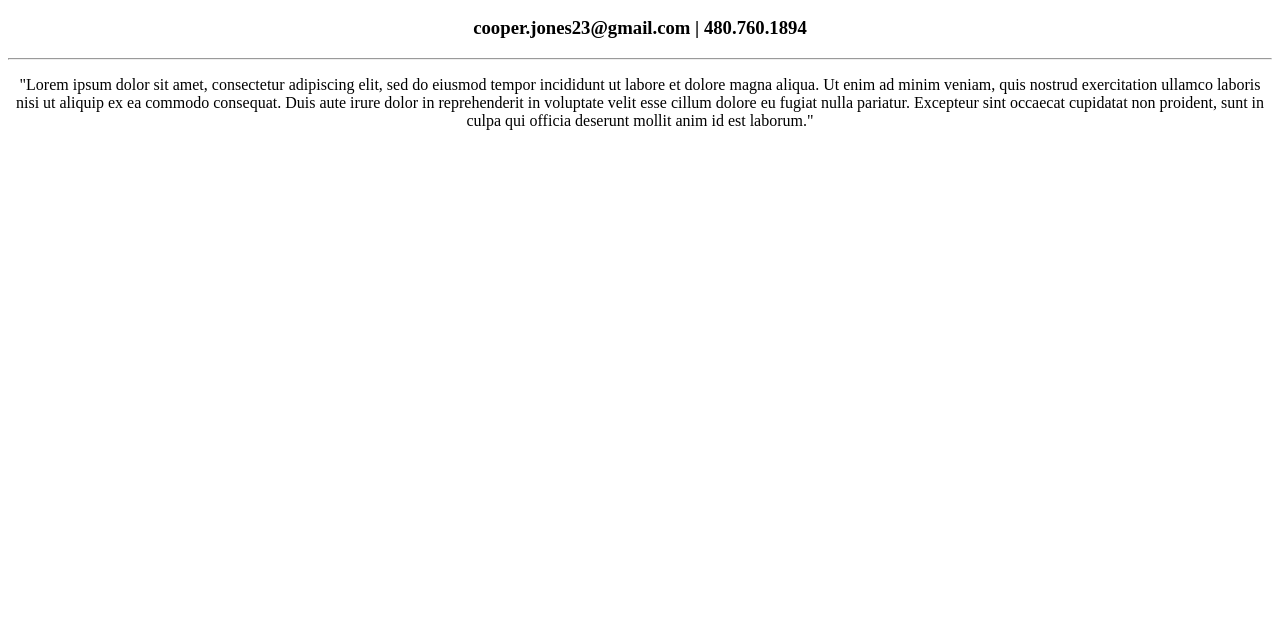
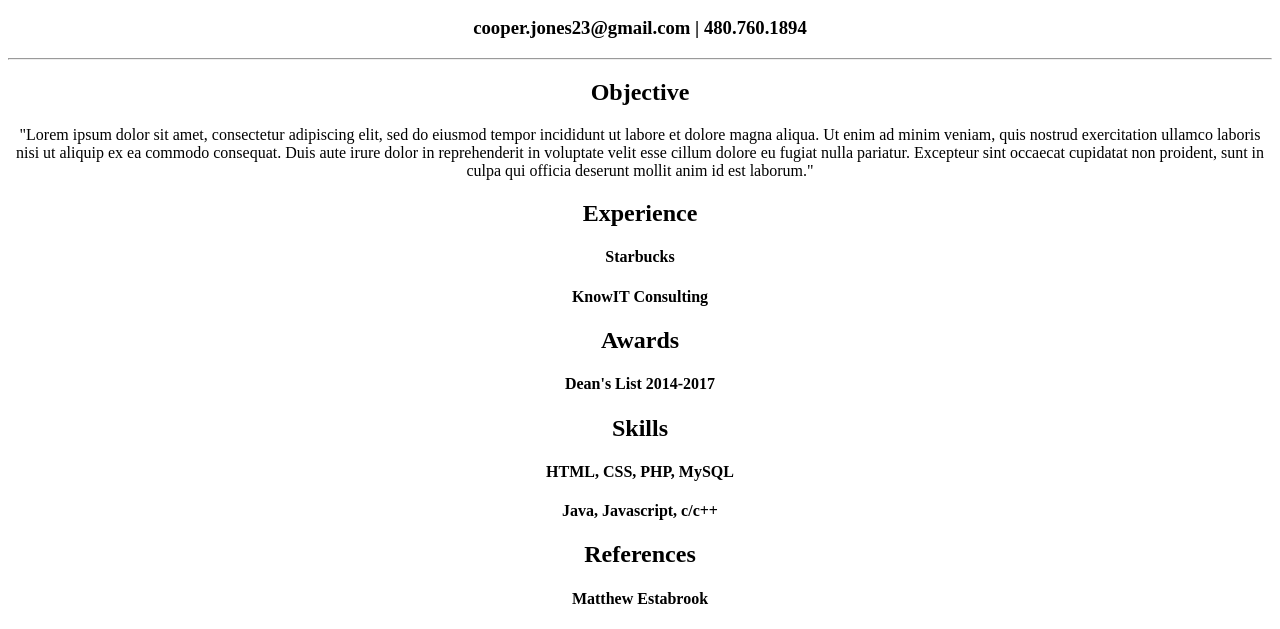
Before and after one commit to cooperjones23/firstRepository, a plain HTML site: page firstHTML/index.html in a window 1280 px wide. Shown: the part 318-947 px from the top of the page. Before the commit the page ends 800 px from the top, so only its background shows below. Drawn offline with Linux system fonts and the light colour scheme.

Commit message:
Practice Submit

```diff
--- a/firstHTML/index.html
+++ b/firstHTML/index.html
@@ -12,8 +12,18 @@
 	<h3>cooper.jones23@gmail.com | 480.760.1894</h3>
 	<hr>
 
-	<p>"Lorem ipsum dolor sit amet, consectetur adipiscing elit, sed do eiusmod tempor incididunt ut labore et dolore magna aliqua. Ut enim ad minim veniam, quis nostrud exercitation ullamco laboris nisi ut aliquip ex ea commodo consequat. Duis aute irure dolor in reprehenderit in voluptate velit esse cillum dolore eu fugiat nulla pariatur. Excepteur sint occaecat cupidatat non proident, sunt in culpa qui officia deserunt mollit anim id est laborum."
-	</p>
+	<h2>Objective</h2>
+	<p>"Lorem ipsum dolor sit amet, consectetur adipiscing elit, sed do eiusmod tempor incididunt ut labore et dolore magna aliqua. Ut enim ad minim veniam, quis nostrud exercitation ullamco laboris nisi ut aliquip ex ea commodo consequat. Duis aute irure dolor in reprehenderit in voluptate velit esse cillum dolore eu fugiat nulla pariatur. Excepteur sint occaecat cupidatat non proident, sunt in culpa qui officia deserunt mollit anim id est laborum."</p>
+	<h2>Experience</h2>
+	<h4>Starbucks</h4>
+	<h4>KnowIT Consulting</h4>
+	<h2>Awards</h2>
+	<h4>Dean's List 2014-2017</h4>
+	<h2>Skills</h2>
+	<h4>HTML, CSS, PHP, MySQL</h4>
+	<h4>Java, Javascript, c/c++ </h4>
+	<h2>References</h2>
+	<h4>Matthew Estabrook</h4>
 
 
 </body>
```
